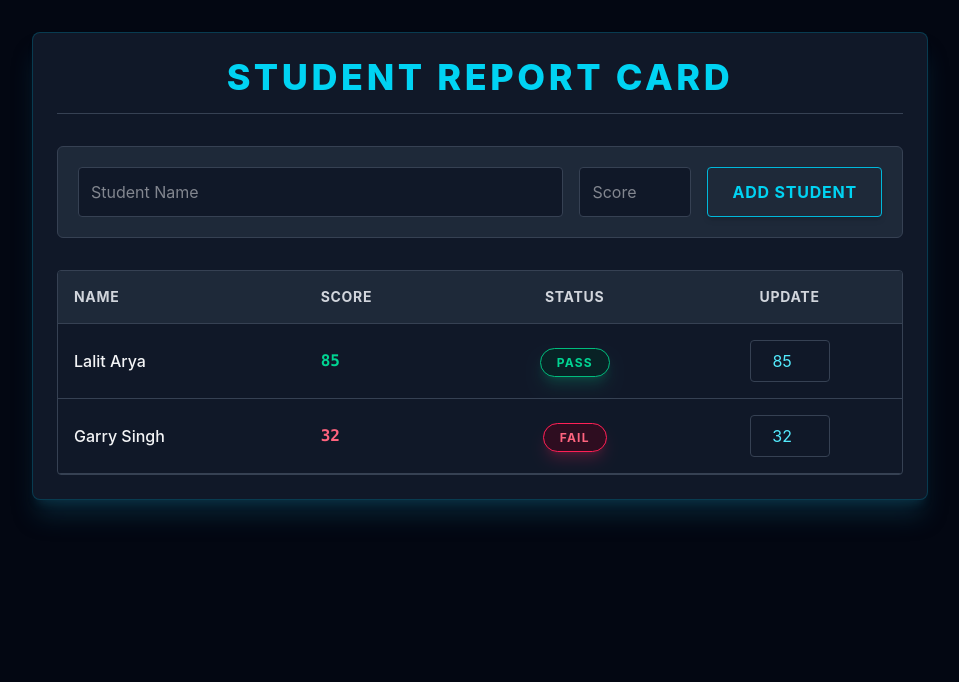
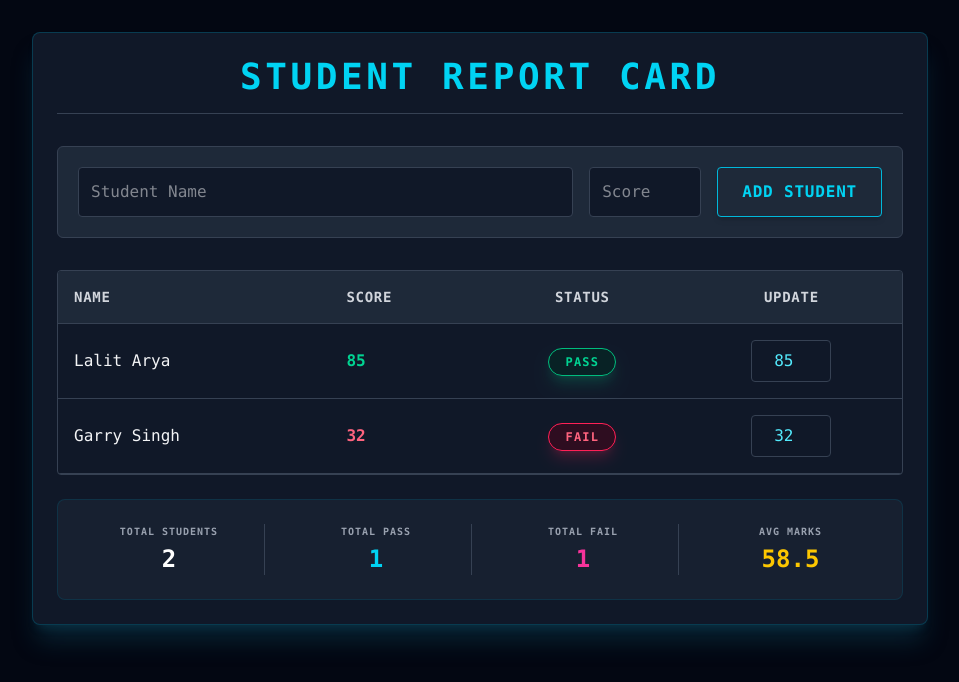
Before and after one commit to chadhas282-afk/assignment-3-sem-2-webdev, a React (Vite) app: page / in a window 1280 px wide. Shown: the top 682 px of the page, without its empty margins (160-1119 px from the left). Built offline with nearby package versions, Linux system fonts and the light colour scheme.

Commit message:
Add Footer component to display student statistics and update App.jsx

```diff
--- a/src/App.jsx
+++ b/src/App.jsx
@@ -3,6 +3,7 @@ import './index.css';
 import Header from './components/Header.jsx';
 import StudentTable from './components/StudentTable.jsx';
 import AddStudentForm from './components/AddStudentForm.jsx';
+import Footer from './components/Footer.jsx';
 
 const App = () => {
   const [students, setStudents] = useState([
@@ -26,11 +27,12 @@ const App = () => {
   };
 
   return (
-    <div className="min-h-screen bg-gray-950 text-gray-100 p-8">
+    <div className="min-h-screen bg-gray-950 text-gray-100 p-8 font-mono">
        <div className="max-w-4xl mx-auto bg-gray-900 shadow-xl rounded-lg p-6 border border-cyan-800/50 shadow-cyan-900/40">
          <Header title="Student Report Card" />
          <AddStudentForm onAdd={addStudent} />
          <StudentTable students={students} onUpdate={updateScore} />
+         <Footer students={students} />
        </div>
      </div>
   );
--- /dev/null
+++ b/src/components/Footer.jsx
@@ -0,0 +1,53 @@
+import React from 'react';
+
+const Footer = ({ students }) => {
+  const totalStudents = students.length;
+  const totalPass = students.filter((s) => s.score >= 50).length;
+  const totalFail = totalStudents - totalPass;
+
+  const averageMarks = totalStudents > 0
+    ? (students.reduce((acc, s) => acc + s.score, 0) / totalStudents).toFixed(1)
+    : 0;
+
+  return (
+    <footer className="grid grid-cols-2 md:grid-cols-4 bg-gray-800/50 mt-6 py-6 px-4 gap-4 rounded-lg border border-cyan-800/30">
+      <div className="flex flex-col items-center border-r border-gray-700">
+        <span className="text-[10px] uppercase tracking-widest text-gray-400 font-bold mb-1">
+          Total Students
+        </span>
+        <span className="text-2xl font-bold text-white">
+          {totalStudents}
+        </span>
+      </div>
+
+      <div className="flex flex-col items-center border-r border-gray-700">
+        <span className="text-[10px] uppercase tracking-widest text-gray-400 font-bold mb-1">
+          Total Pass
+        </span>
+        <span className="text-2xl font-bold text-cyan-400">
+          {totalPass}
+        </span>
+      </div>
+
+      <div className="flex flex-col items-center border-r border-gray-700">
+        <span className="text-[10px] uppercase tracking-widest text-gray-400 font-bold mb-1">
+          Total Fail
+        </span>
+        <span className="text-2xl font-bold text-pink-500">
+          {totalFail}
+        </span>
+      </div>
+
+      <div className="flex flex-col items-center">
+        <span className="text-[10px] uppercase tracking-widest text-gray-400 font-bold mb-1">
+          Avg Marks
+        </span>
+        <span className="text-2xl font-bold text-yellow-400">
+          {averageMarks}
+        </span>
+      </div>
+    </footer>
+  );
+};
+
+export default Footer;
```
